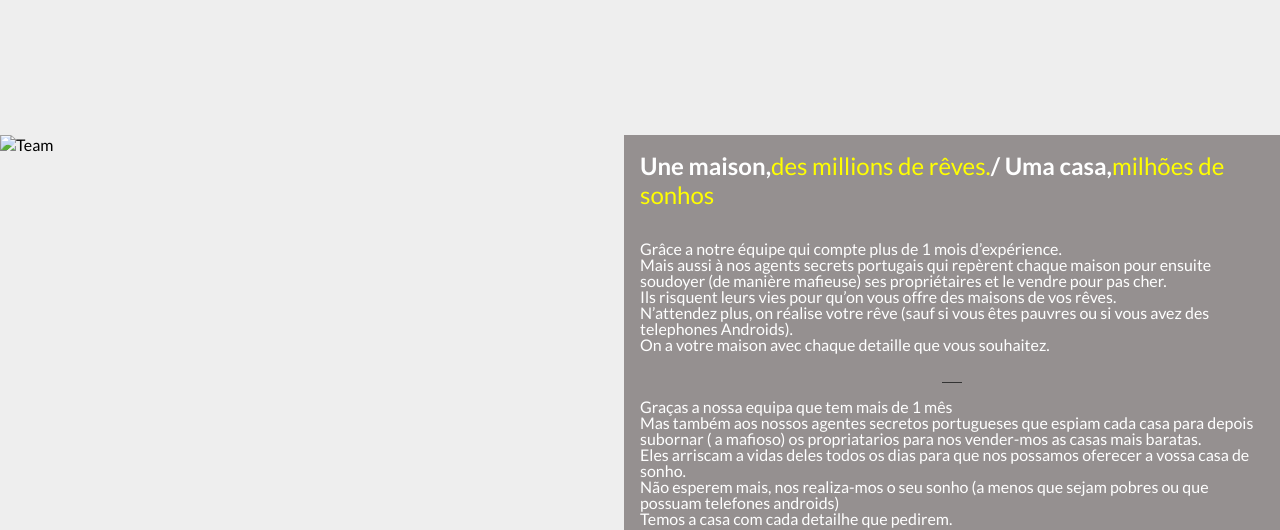
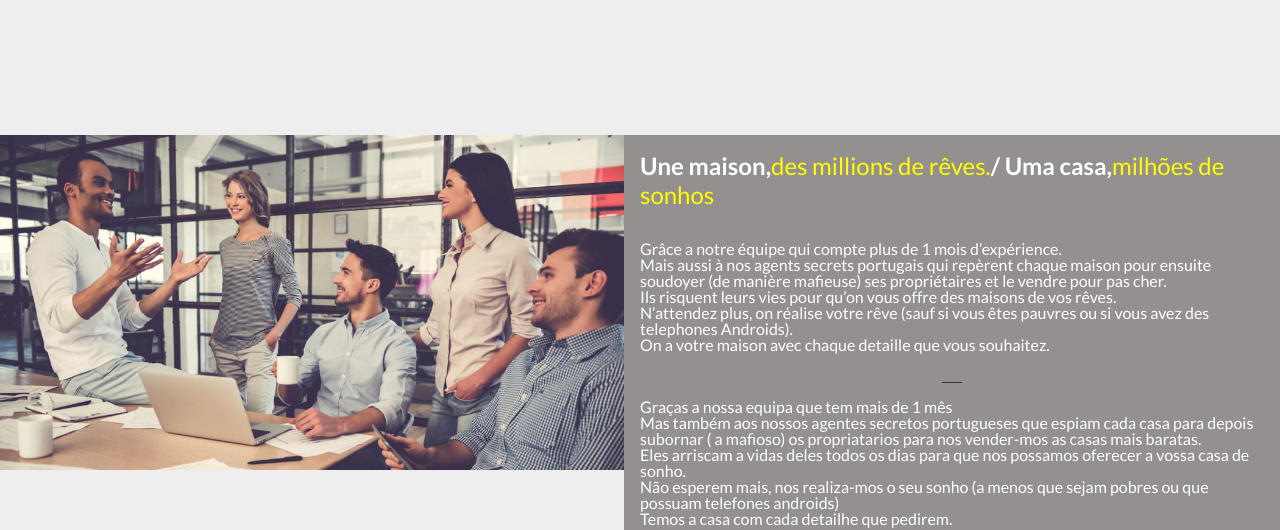
Before and after one commit to Rafaela2802/Agence-Oliveira, a plain HTML site: page index.html in a window 1280 px wide. Shown: the part 1460-1990 px from the top of the page. Drawn offline with nearby package versions, Linux system fonts and the light colour scheme.

Commit message:
Update index.html

```diff
--- a/index.html
+++ b/index.html
@@ -100,7 +100,7 @@
             <section id="who" class="who">
 
                 <div class="who-content-img">
-                    <img src="./images/trabalho-em-equipa-1024x550.jpg" alt="Team">
+                    <img src="./images/trabalho em equipa.jpg" alt="Team">
                 </div>
                 <div class="who-content-text bg-dark">
                     <h2>Une maison,<strong>des millions de rêves.</strong>/ Uma casa,<strong>milhões de sonhos</strong></h2>
```
